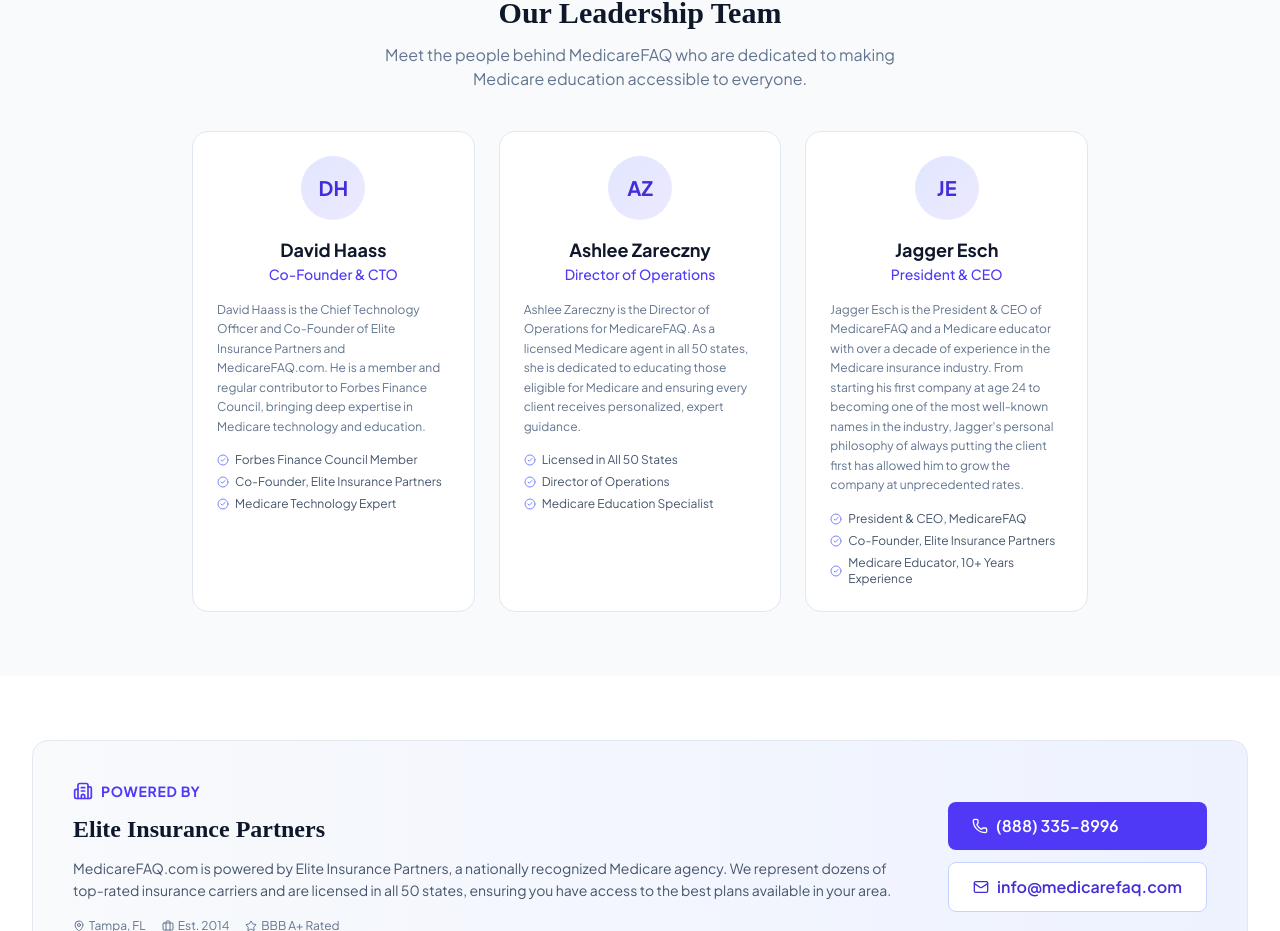
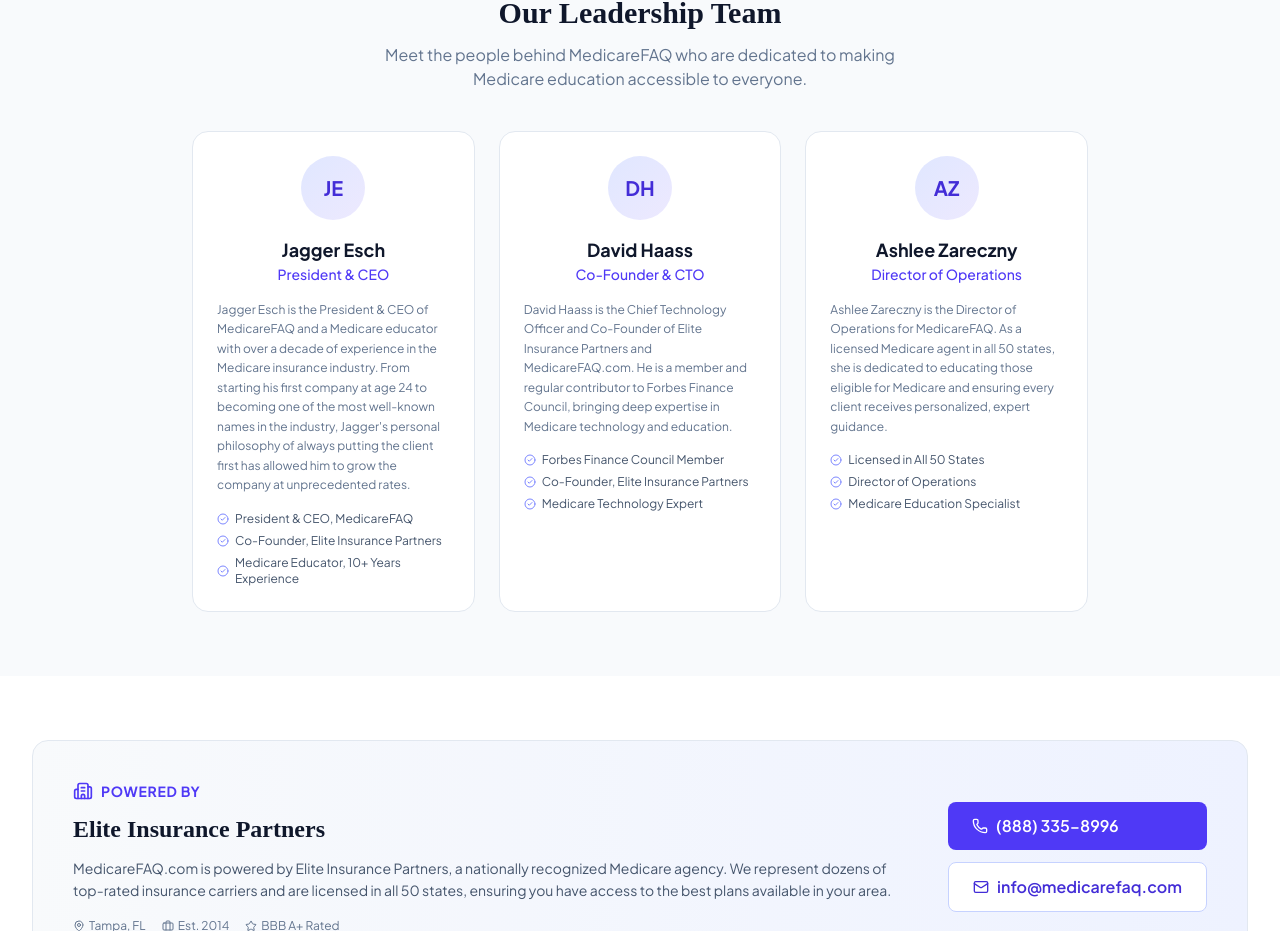
Before and after one commit to cboudreau-eip/medicarefaq-next, a Next.js app: page /library/about in a window 1280 px wide. Shown: the part 1353-2284 px from the top of the page. Built offline with nearby package versions, Linux system fonts and the light colour scheme.

Commit message:
library/about: reorder leadership to Jagger, David, Ashlee

```diff
--- a/src/app/library/about/PageContent.tsx
+++ b/src/app/library/about/PageContent.tsx
@@ -28,6 +28,12 @@
 
 const leadership = [
   {
+    name: "Jagger Esch",
+    role: "President & CEO",
+    bio: "Jagger Esch is the President & CEO of MedicareFAQ and a Medicare educator with over a decade of experience in the Medicare insurance industry. From starting his first company at age 24 to becoming one of the most well-known names in the industry, Jagger's personal philosophy of always putting the client first has allowed him to grow the company at unprecedented rates.",
+    credentials: ["President & CEO, MedicareFAQ", "Co-Founder, Elite Insurance Partners", "Medicare Educator, 10+ Years Experience"],
+  },
+  {
     name: "David Haass",
     role: "Co-Founder & CTO",
     bio: "David Haass is the Chief Technology Officer and Co-Founder of Elite Insurance Partners and MedicareFAQ.com. He is a member and regular contributor to Forbes Finance Council, bringing deep expertise in Medicare technology and education.",
@@ -38,12 +44,6 @@
     role: "Director of Operations",
     bio: "Ashlee Zareczny is the Director of Operations for MedicareFAQ. As a licensed Medicare agent in all 50 states, she is dedicated to educating those eligible for Medicare and ensuring every client receives personalized, expert guidance.",
     credentials: ["Licensed in All 50 States", "Director of Operations", "Medicare Education Specialist"],
-  },
-  {
-    name: "Jagger Esch",
-    role: "President & CEO",
-    bio: "Jagger Esch is the President & CEO of MedicareFAQ and a Medicare educator with over a decade of experience in the Medicare insurance industry. From starting his first company at age 24 to becoming one of the most well-known names in the industry, Jagger's personal philosophy of always putting the client first has allowed him to grow the company at unprecedented rates.",
-    credentials: ["President & CEO, MedicareFAQ", "Co-Founder, Elite Insurance Partners", "Medicare Educator, 10+ Years Experience"],
   },
 ];
 
```
